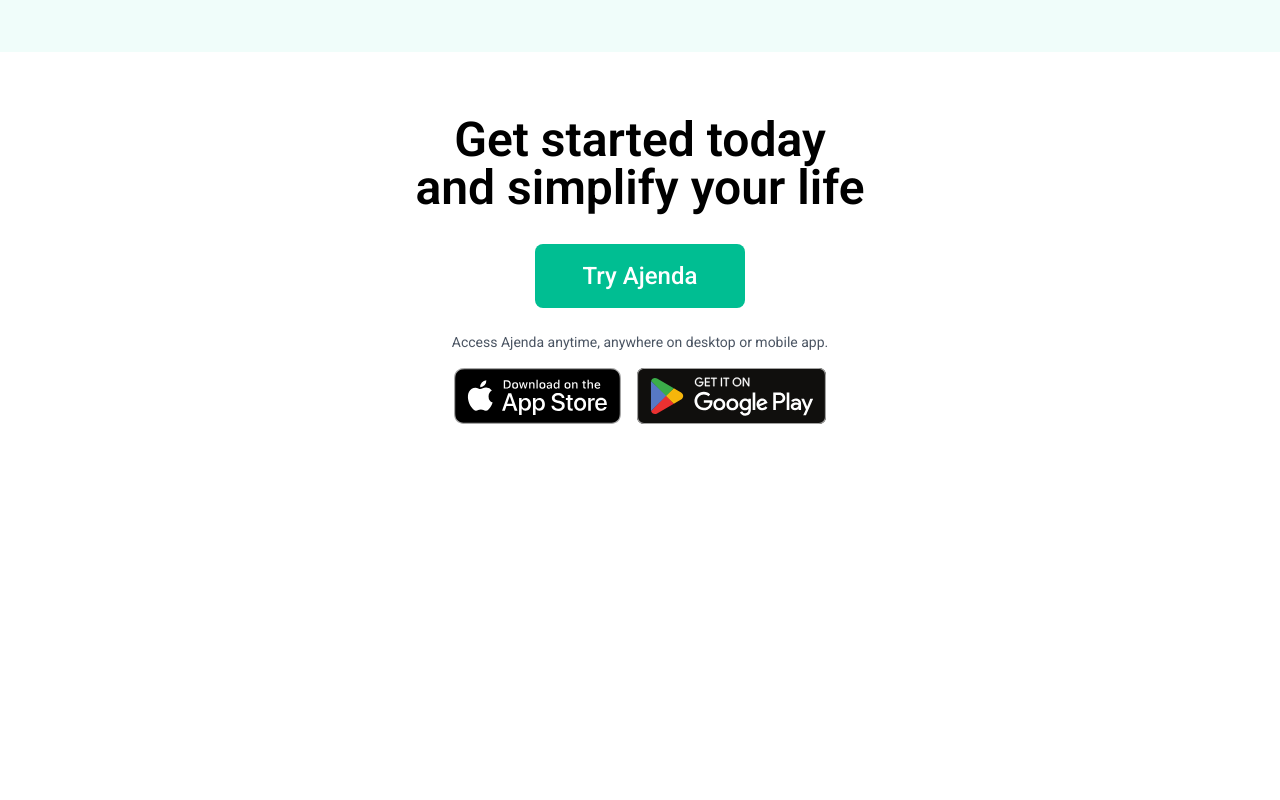
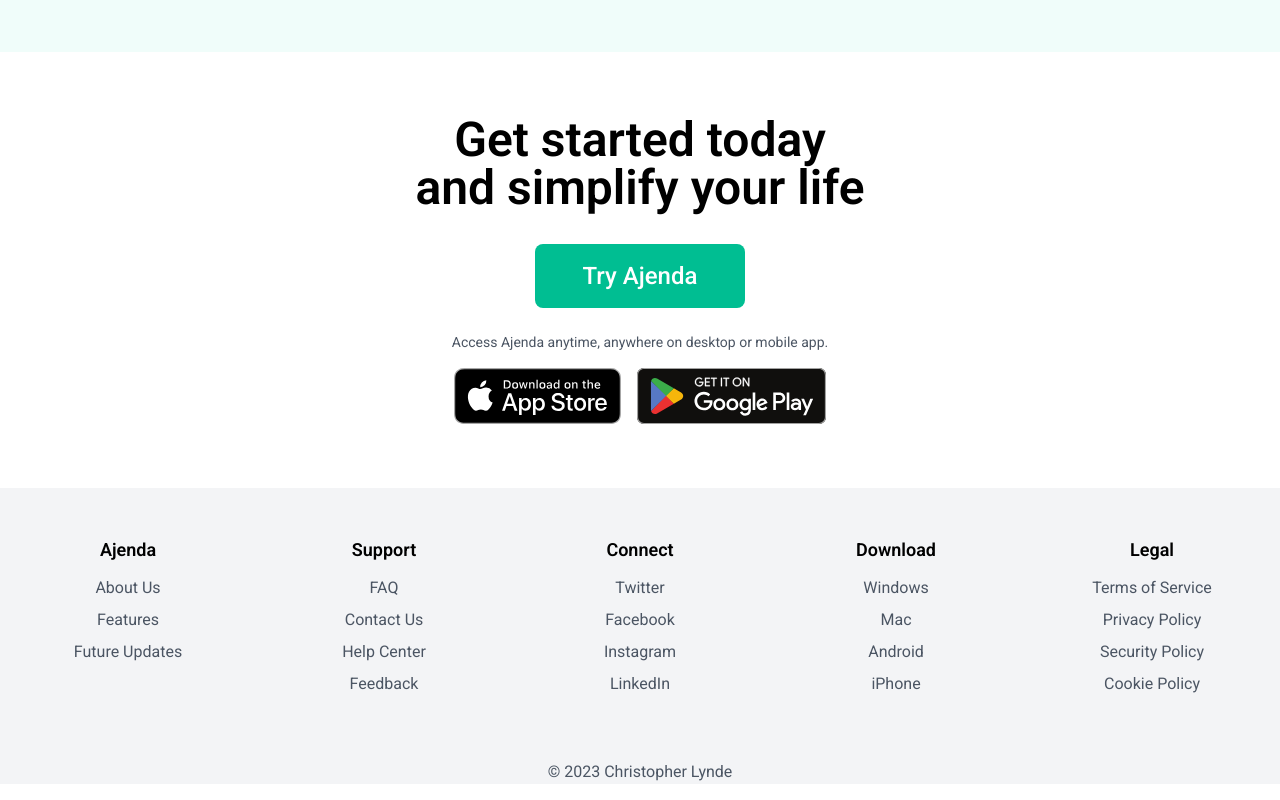
Before and after one commit to LyndeCS/ajenda-landing, a React (Vite) app: page / in a window 1280 px wide. Shown: the part 2950-3750 px from the top of the page. Before the commit the page ends 3438 px from the top, so only its background shows below. Built offline with nearby package versions, Linux system fonts and the light colour scheme.

Commit message:
Footer Section
-Added Footer section

```diff
--- a/src/App.tsx
+++ b/src/App.tsx
@@ -7,6 +7,7 @@
 import Features from './components/Features';
 import Reviews from './components/Reviews';
 import CTA from './components/CTA';
+import Footer from './components/Footer';
 
 const App: React.FC = () => {
   return (
@@ -18,6 +19,7 @@
       <Features />
       <Reviews />
       <CTA />
+      <Footer />
       {/* Other content of your landing page */}
     </div>
   );
--- /dev/null
+++ b/src/components/Footer.tsx
@@ -0,0 +1,70 @@
+import React from 'react';
+
+const Footer: React.FC = () => {
+  return (
+    <footer className="bg-gray-100 pt-12">
+      <div className="mx-auto max-w-7xl px-4">
+        <div className="grid grid-cols-1 md:grid-cols-2 lg:grid-cols-3 xl:grid-cols-5 gap-8">
+          {/* Column 1 */}
+          <div className="text-center">
+            <h3 className="text-lg font-semibold mb-3">Ajenda</h3>
+            <ul className="text-gray-600 space-y-2">
+              <li><a href="#" className="hover:text-mint">About Us</a></li>
+              <li><a href="#" className="hover:text-mint">Features</a></li>
+              <li><a href="#" className="hover:text-mint">Future Updates</a></li>
+            </ul>
+          </div>
+
+          {/* Column 2 */}
+          <div className="text-center">
+            <h3 className="text-lg font-semibold mb-3">Support</h3>
+            <ul className="text-gray-600 space-y-2">
+              <li><a href="#" className="hover:text-mint">FAQ</a></li>
+              <li><a href="#" className="hover:text-mint">Contact Us</a></li>
+              <li><a href="#" className="hover:text-mint">Help Center</a></li>
+              <li><a href="#" className="hover:text-mint">Feedback</a></li>
+            </ul>
+          </div>
+
+          {/* Column 3 */}
+          <div className="text-center">
+            <h3 className="text-lg font-semibold mb-3">Connect</h3>
+            <ul className="text-gray-600 space-y-2">
+              <li><a href="#" className="hover:text-mint">Twitter</a></li>
+              <li><a href="#" className="hover:text-mint">Facebook</a></li>
+              <li><a href="#" className="hover:text-mint">Instagram</a></li>
+              <li><a href="#" className="hover:text-mint">LinkedIn</a></li>
+            </ul>
+          </div>
+
+          {/* Column 4 */}
+          <div className="text-center">
+            <h3 className="text-lg font-semibold mb-3">Download</h3>
+            <ul className="text-gray-600 space-y-2">
+              <li><a href="#" className="hover:text-mint">Windows</a></li>
+              <li><a href="#" className="hover:text-mint">Mac</a></li>
+              <li><a href="#" className="hover:text-mint">Android</a></li>
+              <li><a href="#" className="hover:text-mint">iPhone</a></li>
+            </ul>
+          </div>
+
+          {/* Column 5 */}
+          <div className="text-center">
+            <h3 className="text-lg font-semibold mb-3">Legal</h3>
+            <ul className="text-gray-600 space-y-2">
+              <li><a href="#" className="hover:text-mint">Terms of Service</a></li>
+              <li><a href="#" className="hover:text-mint">Privacy Policy</a></li>
+              <li><a href="#" className="hover:text-mint">Security Policy</a></li>
+              <li><a href="#" className="hover:text-mint">Cookie Policy</a></li>
+            </ul>
+          </div>
+        </div>
+        <div className="text-center mt-16 mb-4">
+          <p className="text-gray-600">&copy; 2023 Christopher Lynde</p>
+        </div>
+      </div>
+    </footer>
+  );
+};
+
+export default Footer;
```
